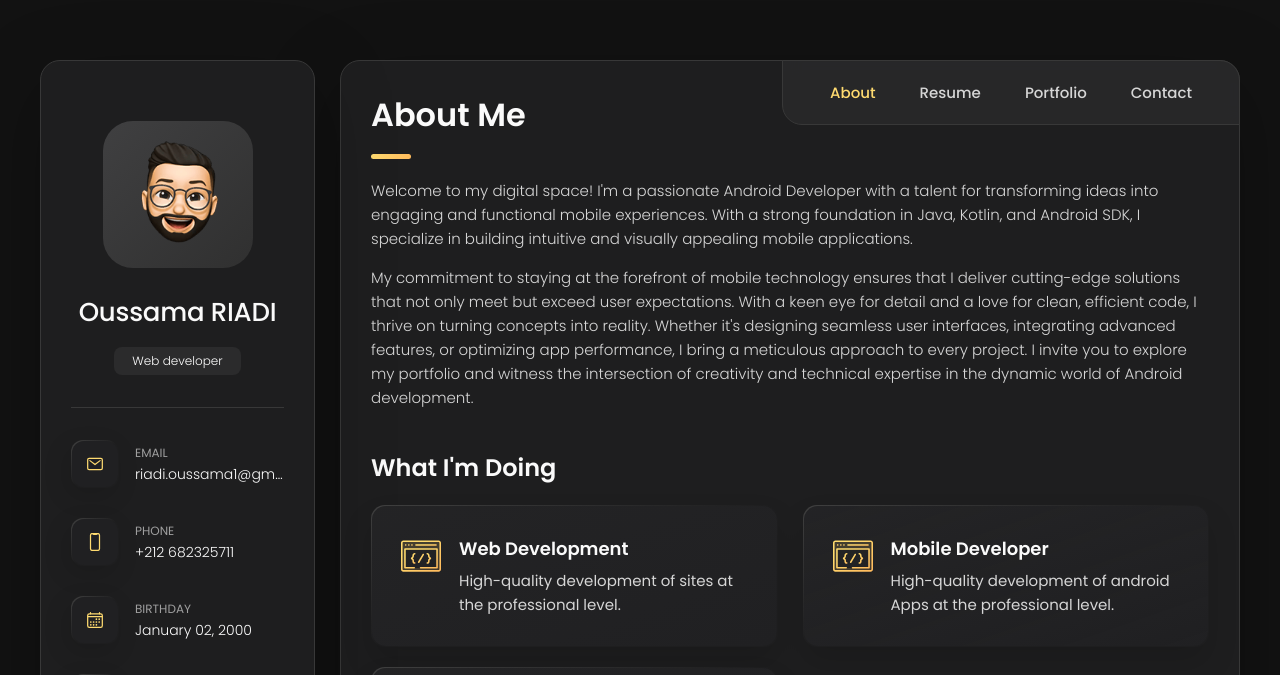
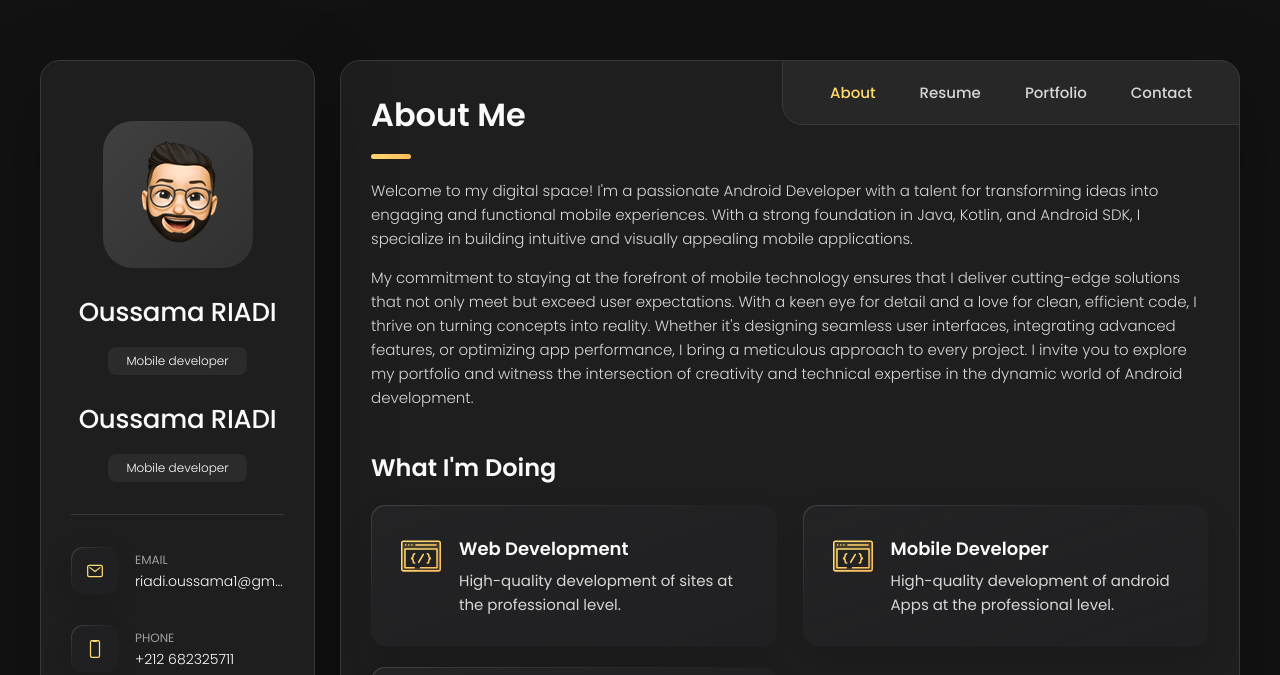
Before and after one commit to OussamaRiadi/PORTF, a plain HTML site: page index.html in a window 1280 px wide. Shown: the top 675 px of the page. Drawn offline with nearby package versions, Linux system fonts and the light colour scheme.

Commit message:
Update index.html

```diff
--- a/index.html
+++ b/index.html
@@ -48,7 +48,12 @@
         <div class="info-content">
           <h1 class="name" title="Oussama Riadi"> Oussama RIADI</h1>
 
-          <p class="title">Web developer</p>
+          <p class="title">Mobile developer</p>
+        </div>
+         <div class="info-content">
+          <h1 class="name" title="Oussama Riadi"> Oussama RIADI</h1>
+
+          <p class="title">Mobile developer</p>
         </div>
 
         <button class="info_more-btn" data-sidebar-btn>
```
